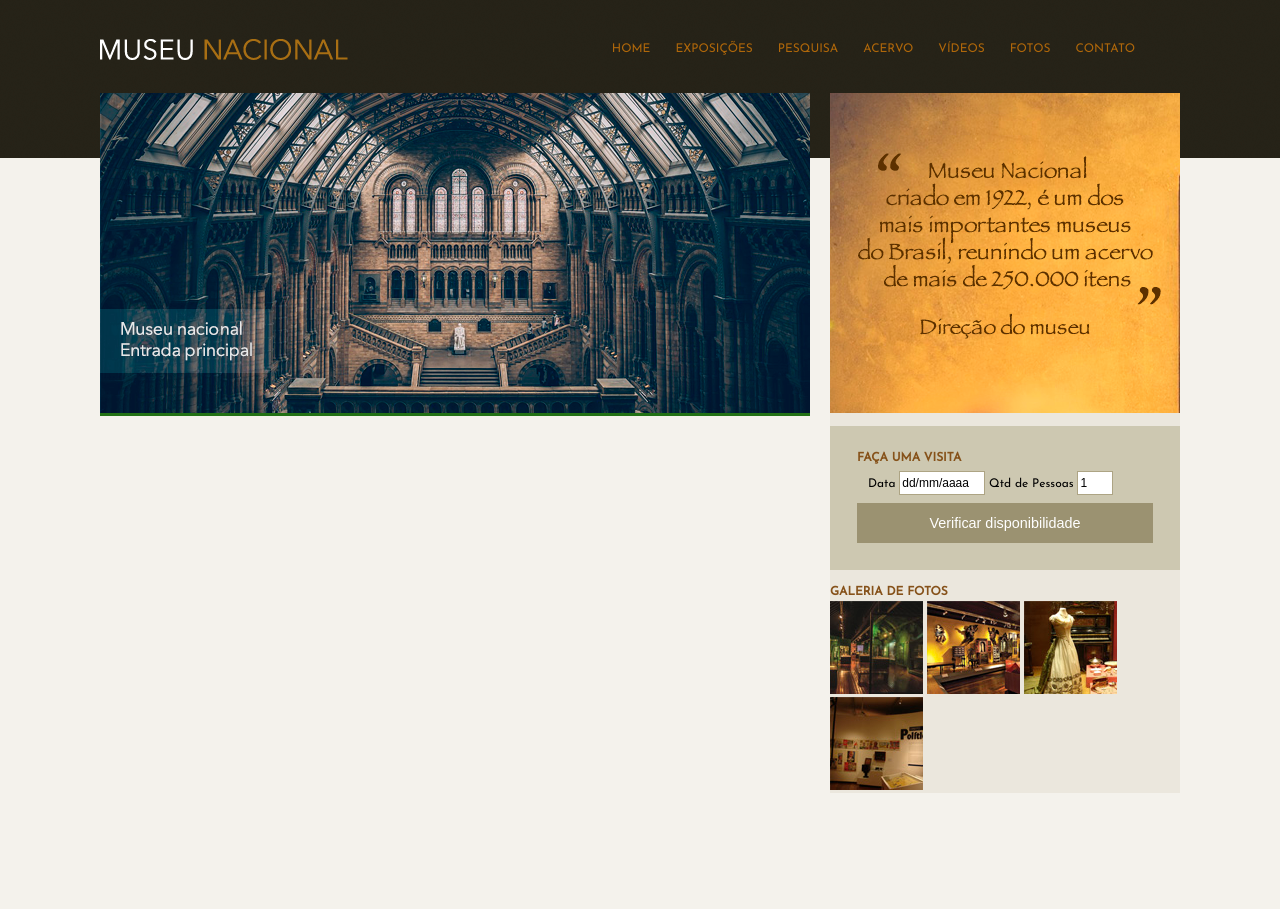
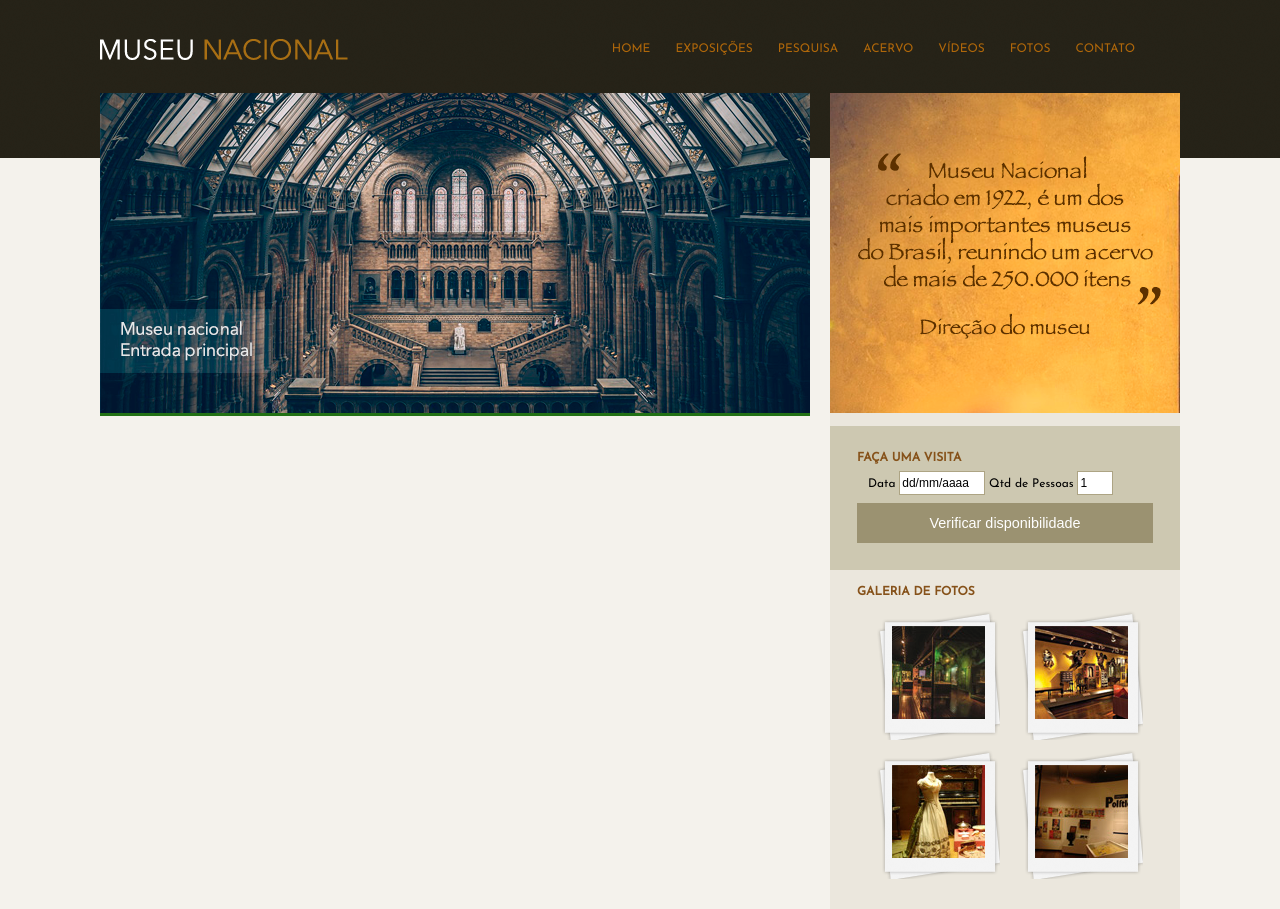
Before and after one commit to rod273/museu_nacional, a plain HTML site: page index.html in a window 1280 px wide. Before the commit the page ends 800 px from the top, so only its background shows below. Drawn offline with Linux system fonts and the light colour scheme.

Commit message:
Update style.css

```diff
--- a/style.css
+++ b/style.css
@@ -71,12 +71,30 @@ aside {
   width: 350px;
   float: right;
   background: #ebe7dd;
+  padding-bottom: 30px;
 }
 
 section#visita {
  background: #cdc8b1 ;
  padding: 10px 27px 27px 27px;
  margin-top: 10px;
+}
+
+section#galeria {
+   padding: 0 27px 0 27px;
+}
+
+section#galeria  a  {
+  display: block;
+  background: url(img/fundo-foto.png) no-repeat;
+  float: left;
+  padding: 15px 15px 18px 15px;
+  margin: 10px 0 0 20px;
+}
+]
+section#galeria img {
+  margin-left: 2px;
+  margin-top: 3px;
 }
 
 h4 {
```
